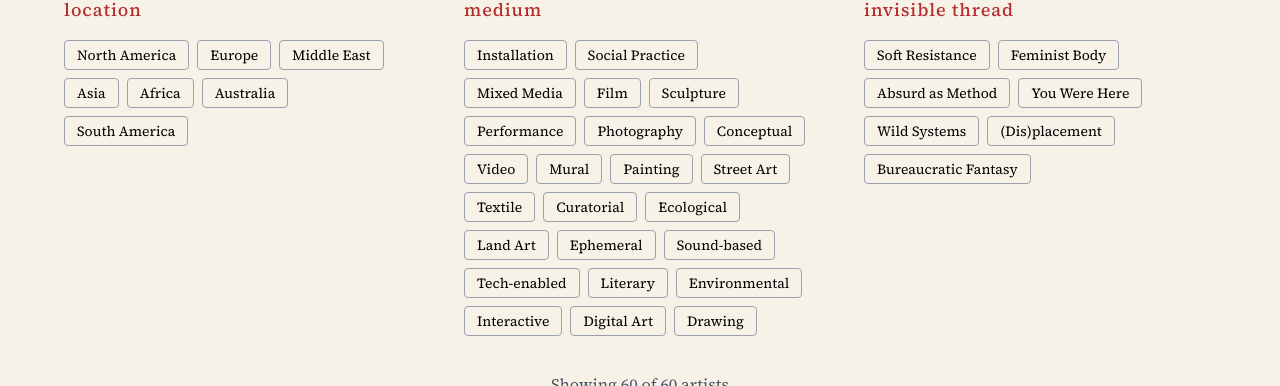
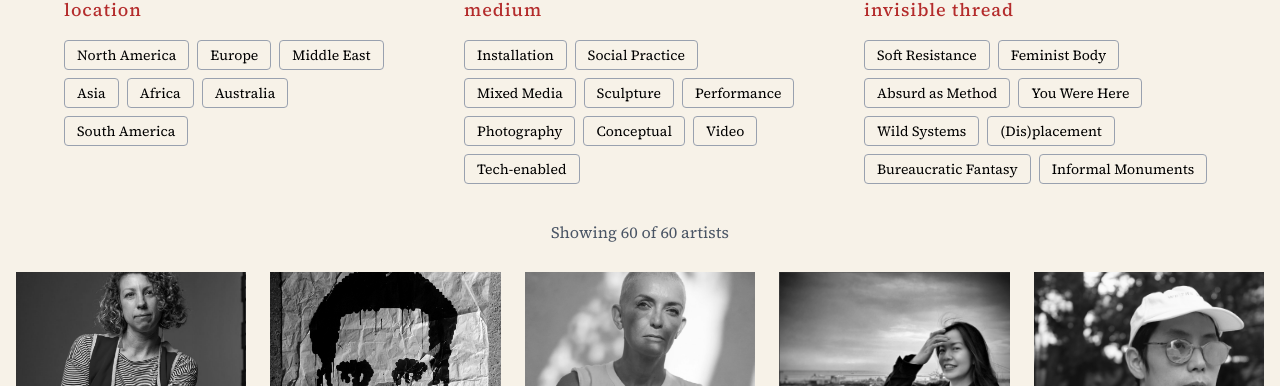
Before and after one commit to ssypark/uncommissioned-map, a React (Vite) app: page / in a window 1280 px wide. Shown: the part 692-1078 px from the top of the page. Built offline with nearby package versions, Linux system fonts and the light colour scheme.

Commit message:
updated invis thread

```diff
--- a/src/components/FilterArtistGrid.jsx
+++ b/src/components/FilterArtistGrid.jsx
@@ -71,27 +71,12 @@ export default function FilterArtistGrid({ artists: artistsProp = artists, darkM
       "Installation",
       "Social Practice",
       "Mixed Media",
-      "Film",
       "Sculpture",
       "Performance",
       "Photography",
       "Conceptual",
       "Video",
-      "Mural",
-      "Painting",
-      "Street Art",
-      "Textile",
-      "Curatorial",
-      "Ecological",
-      "Land Art",
-      "Ephemeral",
-      "Sound-based",
-      "Tech-enabled",
-      "Literary",
-      "Environmental",
-      "Interactive",
-      "Digital Art",
-      "Drawing"
+      "Tech-enabled"
     ],
     invisibleThread: [
       "Soft Resistance",
@@ -100,7 +85,8 @@ export default function FilterArtistGrid({ artists: artistsProp = artists, darkM
       "You Were Here",
       "Wild Systems",
       "(Dis)placement",
-      "Bureaucratic Fantasy"
+      "Bureaucratic Fantasy",
+      "Informal Monuments"
     ]
   };
 
```
